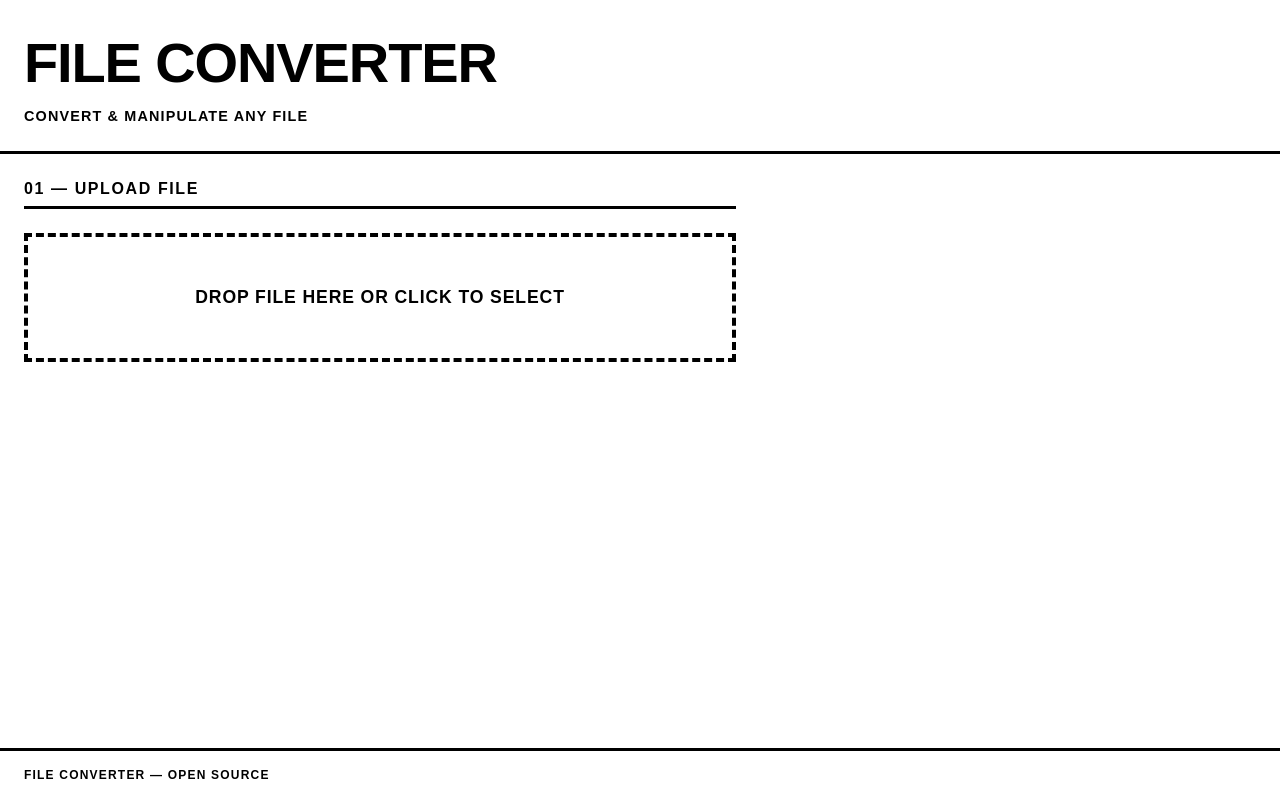
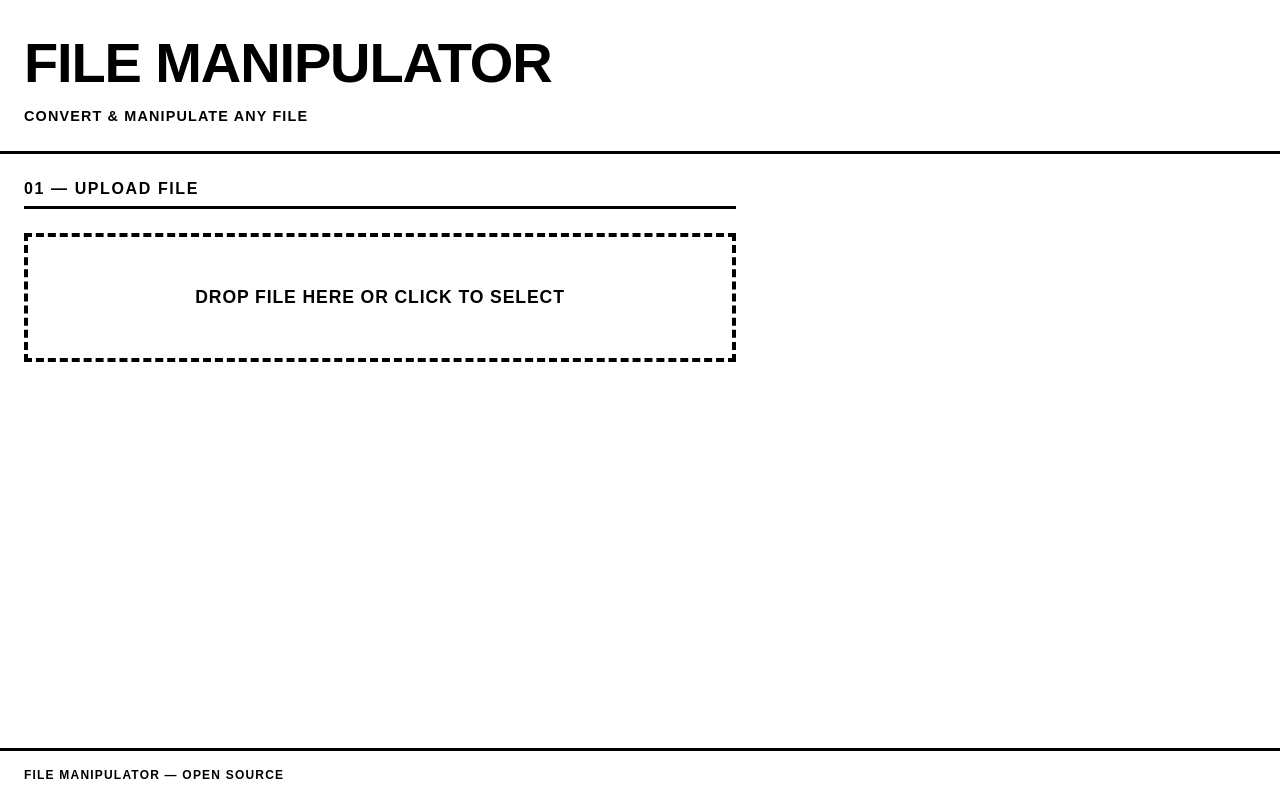
Before and after one commit to SalvaGaR/file-converter-online, a website: page public/index.html in a window 1280 px wide. Drawn offline with nearby package versions, Linux system fonts and the light colour scheme.

Commit message:
Rename 'FILE CONVERTER' to 'FILE MANIPULATOR'

```diff
--- a/public/index.html
+++ b/public/index.html
@@ -3,12 +3,12 @@
 <head>
   <meta charset="UTF-8" />
   <meta name="viewport" content="width=device-width, initial-scale=1.0" />
-  <title>FILE CONVERTER</title>
+  <title>FILE MANIPULATOR</title>
   <link rel="stylesheet" href="style.css" />
 </head>
 <body>
   <header>
-    <h1>FILE CONVERTER</h1>
+    <h1>FILE MANIPULATOR</h1>
     <p class="subtitle">CONVERT &amp; MANIPULATE ANY FILE</p>
   </header>
 
@@ -192,7 +192,7 @@
   </main>
 
   <footer>
-    <p>FILE CONVERTER — OPEN SOURCE</p>
+    <p>FILE MANIPULATOR — OPEN SOURCE</p>
   </footer>
 
   <script src="https://unpkg.com/wavesurfer.js@6.6.4/dist/wavesurfer.min.js"
```
